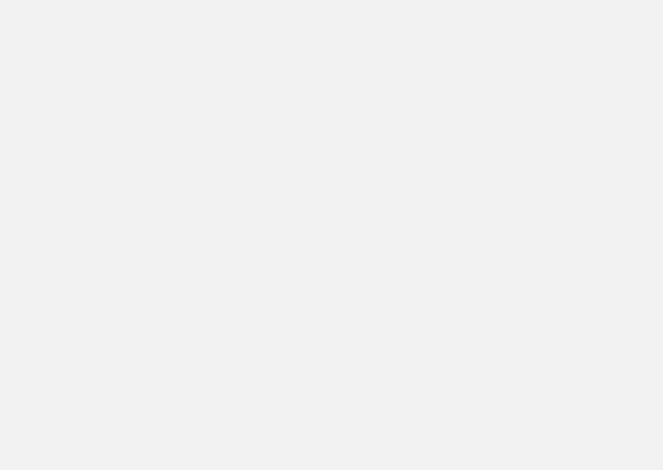
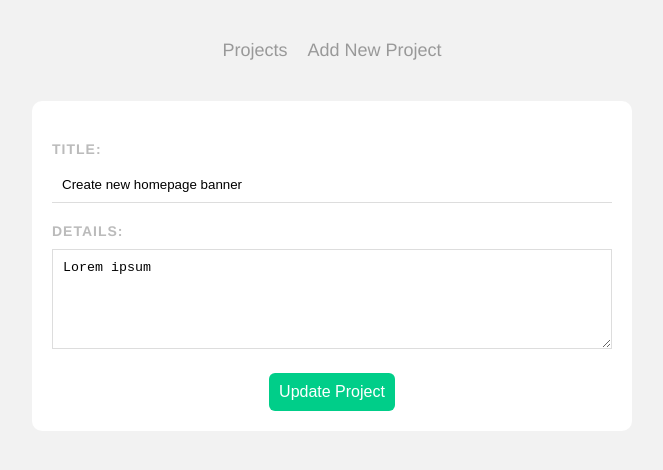
Before and after one commit to ariqd/vue-task-manager, a Vue app: page /projects/1 in a window 1280 px wide. Before the commit this address had no page. Shown: the top 470 px of the page, without its empty margins (308-971 px from the left). Built offline with nearby package versions, Linux system fonts and the light colour scheme; data requests are answered from the project's data file.

Commit message:
Populate form when click edit project

```diff
--- a/src/App.vue
+++ b/src/App.vue
@@ -1,6 +1,15 @@
 <template>
+  <Navbar />
   <router-view />
 </template>
+
+<script>
+import Navbar from "./components/Navbar.vue"
+
+export default {
+  components: { Navbar }
+}
+</script>
 
 <style>
 body {
--- /dev/null
+++ b/src/components/Navbar.vue
@@ -0,0 +1,30 @@
+<template>
+    <nav class="main-nav">
+        <router-link :to="{ name: 'Home' }">Projects</router-link>
+        <router-link :to="{ name: 'AddProject' }">Add New Project</router-link>
+    </nav>
+</template>
+
+<script>
+export default {
+
+}
+</script>
+
+<style>
+.main-nav {
+    text-align: center;
+    margin: 40px auto;
+}
+.main-nav a {
+    display: inline-block;
+    text-decoration: none;
+    margin: 0 10px;
+    color: #999;
+    font-size: 18px;
+}
+a.router-link-active {
+    border-bottom: 2px solid #00ce89;
+    padding-bottom: 4px;
+}
+</style>
--- a/src/components/SingleProject.vue
+++ b/src/components/SingleProject.vue
@@ -3,7 +3,9 @@
         <div class="actions">
             <h3 @click="showDetails = !showDetails">{{ project.title }}</h3>
             <div class="icons">
-                <span class="material-icons">edit</span>
+                <router-link :to="{ name: 'EditProject', params: { id: project.id } }">
+                    <span class="material-icons">edit</span>
+                </router-link>
                 <span @click="deleteProject" class="material-icons">delete</span>
                 <span @click="toggleComplete" class="material-icons tick">done</span>
             </div>
--- a/src/router/index.js
+++ b/src/router/index.js
@@ -1,6 +1,7 @@
 import { createRouter, createWebHistory } from "vue-router";
 import Home from "../views/Home.vue";
 import AddProject from "../views/AddProject.vue";
+import EditProject from "../views/EditProject.vue";
 
 const routes = [
   {
@@ -13,6 +14,12 @@ const routes = [
     name: "AddProject",
     component: AddProject,
   },
+  {
+    path: "/projects/:id",
+    name: "EditProject",
+    component: EditProject,
+    props: true
+  },
 ];
 
 const router = createRouter({
--- /dev/null
+++ b/src/views/EditProject.vue
@@ -0,0 +1,33 @@
+<template>
+    <form>
+        <label>Title:</label>
+        <input type="text" v-model="title" required />
+        <label>Details:</label>
+        <textarea v-model="details" required></textarea>
+        <button>Update Project</button>
+    </form>
+</template>
+
+<script>
+export default {
+    props: ['id'],
+    data() {
+        return {
+            title: '',
+            details: '',
+            uri: 'http://localhost:3000/projects/' + this.id,
+        }
+    },
+    mounted() {
+        fetch(this.uri)
+            .then((res) => res.json())
+            .then((data) => {
+                this.title = data.title
+                this.details = data.details
+            })
+    }
+}
+</script>
+
+<style>
+</style>
```
Also changed, not shown: src/components/HelloWorld.vue (deleted, +0 -58 lines).
